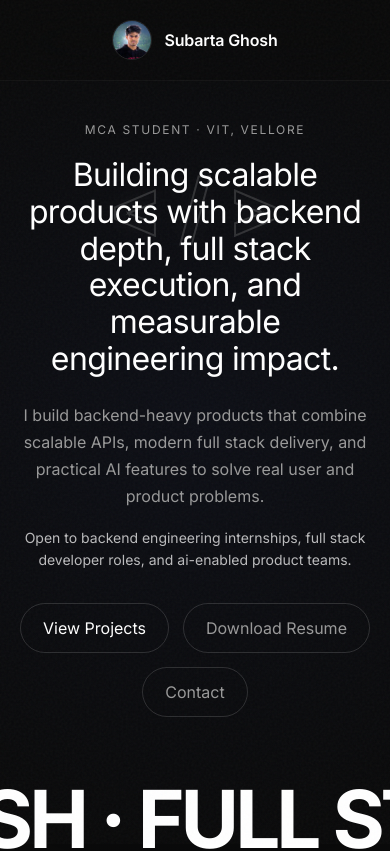
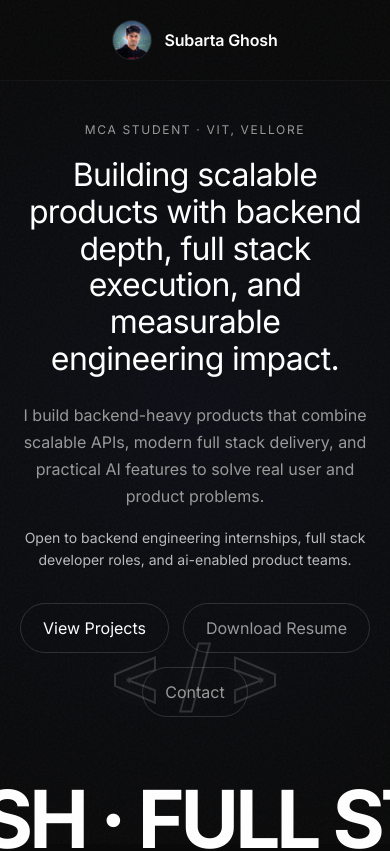
Before and after one commit to subh-ghosh/my-portfolio, a React (Vite) app: page / in a window 390 px wide. Shown: the top 851 px of the page. Built offline with nearby package versions, Linux system fonts and the light colour scheme.

Commit message:
Move hero background parallax position

```diff
--- a/src/components/Hero.css
+++ b/src/components/Hero.css
@@ -2,6 +2,7 @@
   min-height: 100vh;
   display: flex;
   flex-direction: column;
+  position: relative;
 }
 
 .hero__content {
@@ -229,7 +230,8 @@
   .hero__typography-art {
     justify-content: center;
     position: absolute;
-    top: 20%;
+    top: auto;
+    bottom: 25%;
     left: 0;
     width: 100%;
     opacity: 0.15;
```
